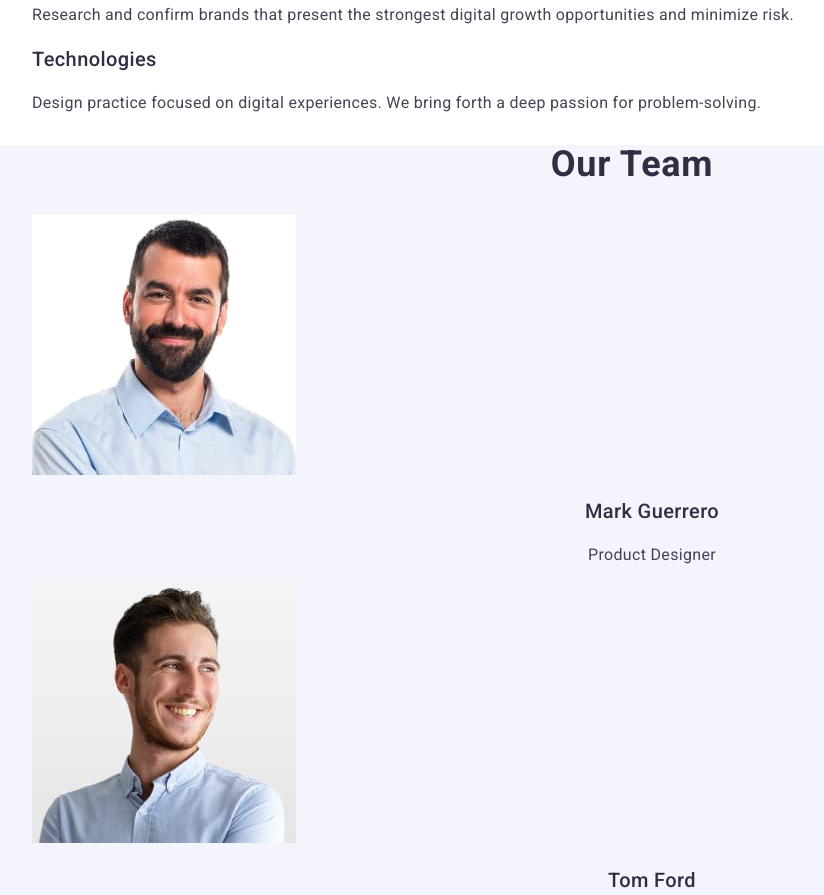
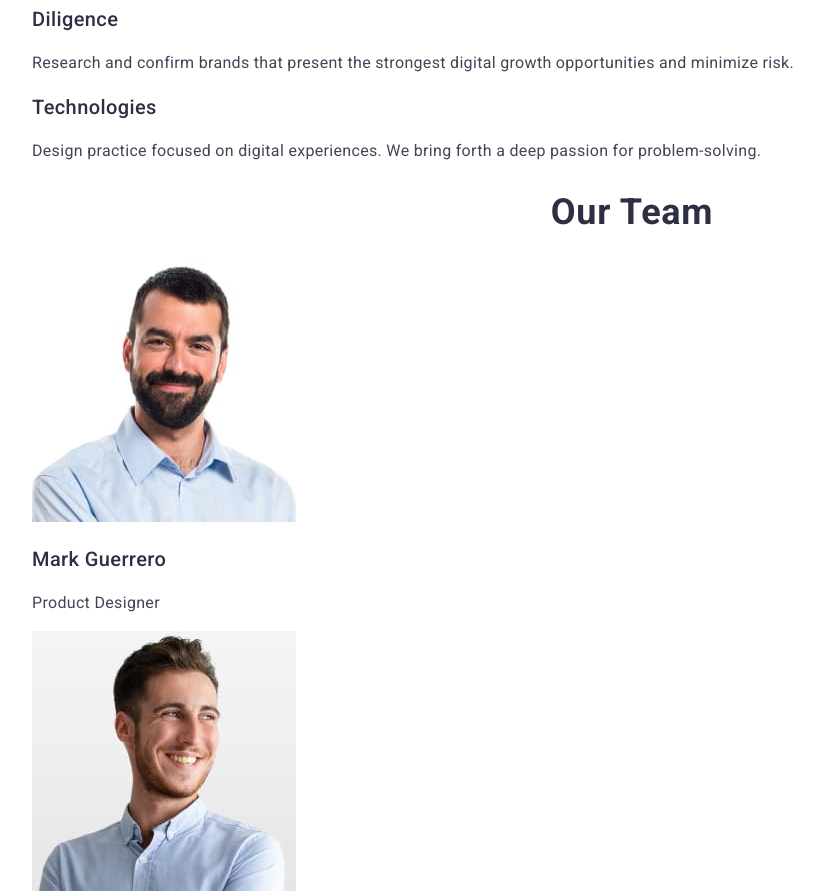
Before and after one commit to Bohdan-Toyvo/goit-markup-hw-02, a plain HTML site: page index.html in a window 1280 px wide. Shown: the part 593-1488 px from the top of the page, without its empty margins (8-832 px from the left). Drawn offline with nearby package versions, Linux system fonts and the light colour scheme.

Commit message:
modify styles

```diff
--- a/css/styles.css
+++ b/css/styles.css
@@ -18,11 +18,13 @@ a {
 
 /* #region Common */
 .features,
+.team,
 .portfolio {
   background-color: inherit;
 }
 .team-title,
 .portfolio-title {
+  text-transform: capitalize;
   font-weight: 700;
   font-size: 36px;
   line-height: 1.11;
@@ -124,7 +126,7 @@ a {
 /*#endregion*/
 
 /* #region Features*/
-.visually-hidden {
+/*.visually-hidden {
   position: absolute;
   width: 1px;
   height: 1px;
@@ -136,21 +138,12 @@ a {
   clip-path: inset(100%);
   clip: rect(0 0 0 0);
   overflow: hidden;
-}
+}*/
 
 /*#endregion*/
 
 /* #region Team*/
-.team {
-  background-color: #f4f4fd;
-}
 
-.team-subtitle {
-  text-align: center;
-}
-.team-text {
-  text-align: center;
-}
 /*#endregion*/
 
 /* #region Portfolio*/
```
